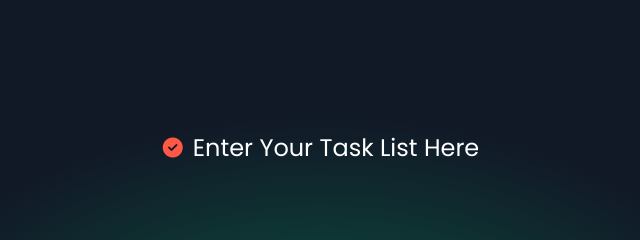
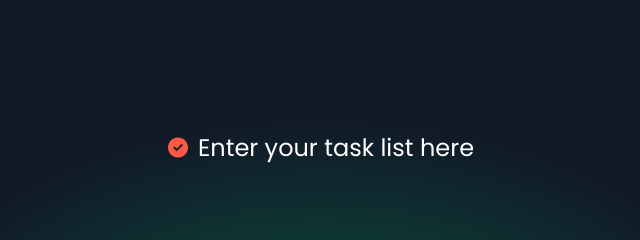
Before and after one commit to SarathKalarikkal/To_do_App, a plain HTML site: page index.html in a window 1280 px wide. Shown: the top 240 px of the page, 319-959 px from the left. Drawn offline with Linux system fonts and the light colour scheme.

Commit message:
second commit, changed heading letters

```diff
--- a/index.html
+++ b/index.html
@@ -16,7 +16,7 @@
       <!-- heading -->
       <div class="heading">
         <i class="fa-solid fa-circle-check"></i>
-        <h2 class="heading-text">Enter Your Task List Here</h2>
+        <h2 class="heading-text">Enter your task list here</h2>
       </div>
       <!-- to-do-container -->
       <div class="to-do-App">
```
